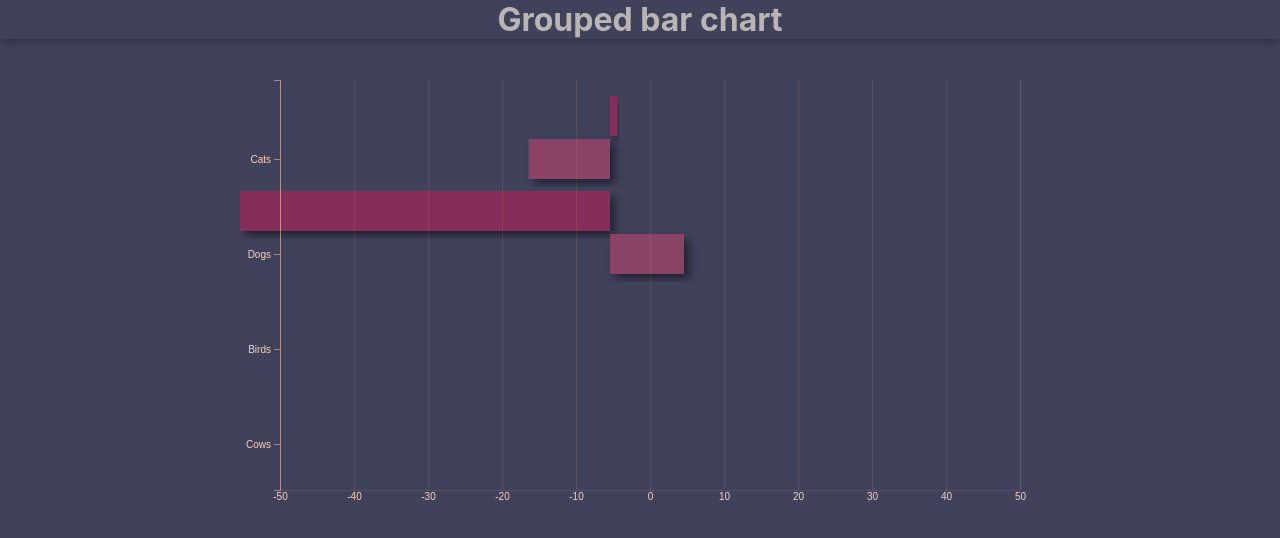
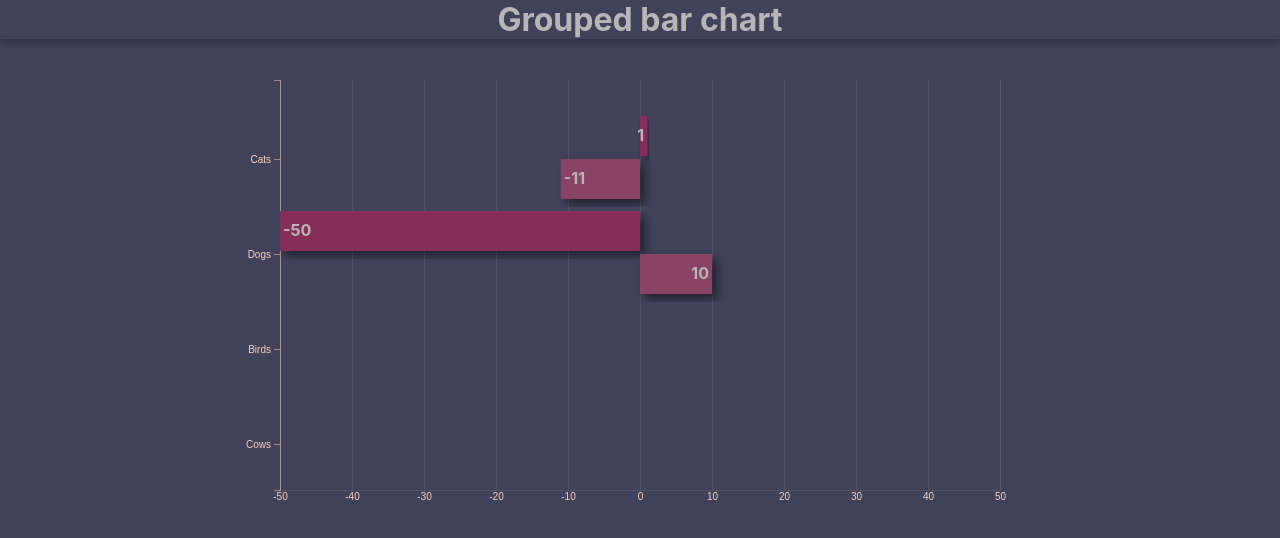
Before and after one commit to snicksnk/react-hooks-d3-barchart, a React (Create React App) app: page / in a window 1280 px wide. Shown: the top 538 px of the page. Built offline with nearby package versions, Linux system fonts and the light colour scheme.

Commit message:
Graph is animated

```diff
--- a/src/components/Chart.tsx
+++ b/src/components/Chart.tsx
@@ -17,7 +17,7 @@ interface ChartProps { values: number[][]; titles: string[]; };
 
 
 function useChartConfig() {
-  const margin = {top: 20, right: 20, bottom: 20, left: 40};
+  const margin = {top: 20, right: 40, bottom: 20, left: 40};
   const width = 800 - margin.left - margin.right;
   const height = 450 - margin.top - margin.bottom;
 
@@ -88,8 +88,8 @@ const Chart = ({ values, titles }: ChartProps) => {
   return (
     <svg ref={svgRef}>
       <defs>
-        <filter id="filter" x="-20%" y="-20%" width="140%" height="140%" filterUnits="objectBoundingBox" primitiveUnits="userSpaceOnUse" color-interpolation-filters="linearRGB">
-	        <feDropShadow stdDeviation="5 5" in="SourceGraphic" dx="5" dy="5" flood-color="#000000" flood-opacity="0.5" x="0%" y="0%" width="100%" height="100%" result="dropShadow"/>
+        <filter id="filter" x="-20%" y="-20%" width="140%" height="140%" filterUnits="objectBoundingBox" primitiveUnits="userSpaceOnUse" colorInterpolationFilters="linearRGB">
+	        <feDropShadow stdDeviation="5 5" in="SourceGraphic" dx="5" dy="5" floodColor="#000000" floodOpacity="0.5" x="0%" y="0%" width="100%" height="100%" result="dropShadow"/>
         </filter>
       </defs>
       <g id="chart"></g>
--- a/src/components/drawChart.ts
+++ b/src/components/drawChart.ts
@@ -1,4 +1,4 @@
-import { Selection, select } from 'd3-selection';
+import { Selection } from 'd3-selection';
 import { ChartConfigType, ScalesSetType } from './types'
 
 
@@ -12,7 +12,7 @@ function drawBar(scalesSet: ScalesSetType, leftOffset: number, topOffset: number
 
 export function drawChart(
   config: ChartConfigType,
-  chart2: Selection<SVGGElement, unknown, null, undefined>,
+  chart: Selection<SVGGElement, unknown, null, undefined>,
   scalesSet: ScalesSetType,
   titles: string[],
   values: number[][]
@@ -25,8 +25,7 @@ export function drawChart(
     return { value: item, size: pair.length, n, groupName: titles[key] };
   })));
 
-  const chart = select<SVGGElement, preparedValue[]>('#chart')
-
+  // const chart = select<SVGGElement, preparedValue[]>('#chart')
 
   // GROUPS
 
@@ -50,8 +49,6 @@ export function drawChart(
 
   groups.exit().remove();
 
-
-
   // BARS
   const bars = groups.selectAll<SVGPathElement, preparedValue>('path')
     .data(item => item, d => `${d.groupName}_${d.n}`)
@@ -69,7 +66,6 @@ export function drawChart(
     .transition()
     .duration(1000)
     .attr('d', (item, n, a) => {
-      console.log(item);
       const bandWidth = yScale.bandwidth();
       const barsOffset = 3;
       if (item.size > 1) {
@@ -84,9 +80,18 @@ export function drawChart(
 
   bars.exit().remove();
 
-  /*
-  barsUpdate.append('text')
-    .attr('class', 'text')
+  // TEXT
+  const title = groups.selectAll<SVGTextElement, preparedValue>('text')
+    .data(item => item, d => `${d.groupName}_${d.n}`)
+
+  const titleEnter = title.enter()
+    .append('text')
+    .attr('class', 'text');
+
+  const titleUpdate = titleEnter
+    .merge(title)
+
+  titleUpdate
     .attr('text-anchor', item => {
       if (item.value > 0) {
         return 'end';
@@ -97,6 +102,9 @@ export function drawChart(
       }
     })
     .attr('dy', '+.2em')
+    .text(d => d.value)
+    .transition()
+    .duration(1000)
       .attr('x', d => {
         const offset = d.value > 0 ? -3 : 3;
         return xScale(d.value) + offset;
@@ -109,27 +117,4 @@ export function drawChart(
 
         return topOffset;
       })
-    .text(d => d.value)
-  */
 }
-
-
-  /*
-  const barsUpdate = groups.selectAll('path').data(item => item);
-
-  barsUpdate.attr('class', d => `bar bar-${d.n}`)
-    .attr("filter", "url(#filter)")
-    .transition()
-    .duration(2000)
-    .attr('d', (item, n, a) => {
-      const bandWidth = yScale.bandwidth();
-      const barsOffset = 3;
-      if (item.size > 1) {
-        const barSize = bandWidth / item.size;
-        const topOffset = barSize * item.n;
-        return drawBar(scalesSet, config.size.width / 2, topOffset, item.value, barSize - barsOffset);
-      } else {
-        return drawBar(scalesSet, config.size.width / 2, 0, item.value, bandWidth);
-      }
-    });
-  */
```
Lines whose indentation alone changed are shown as unchanged.
